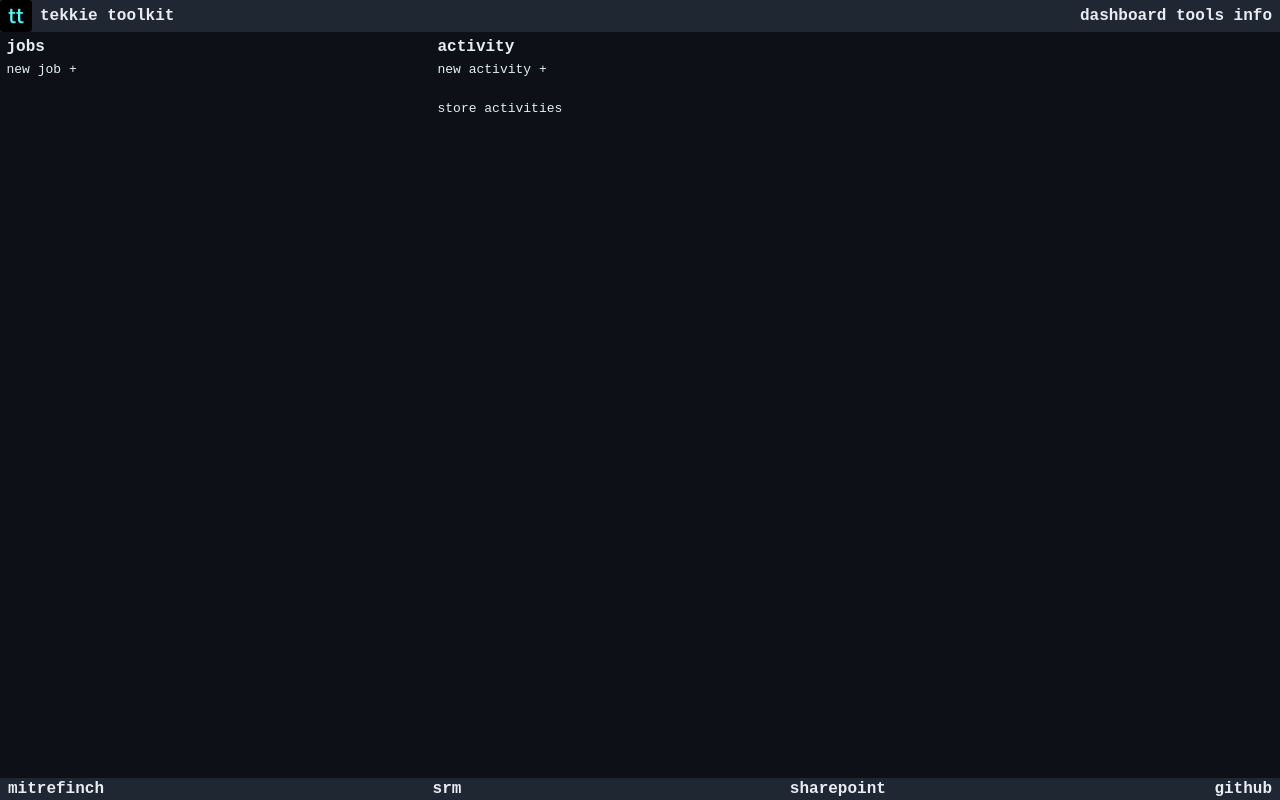
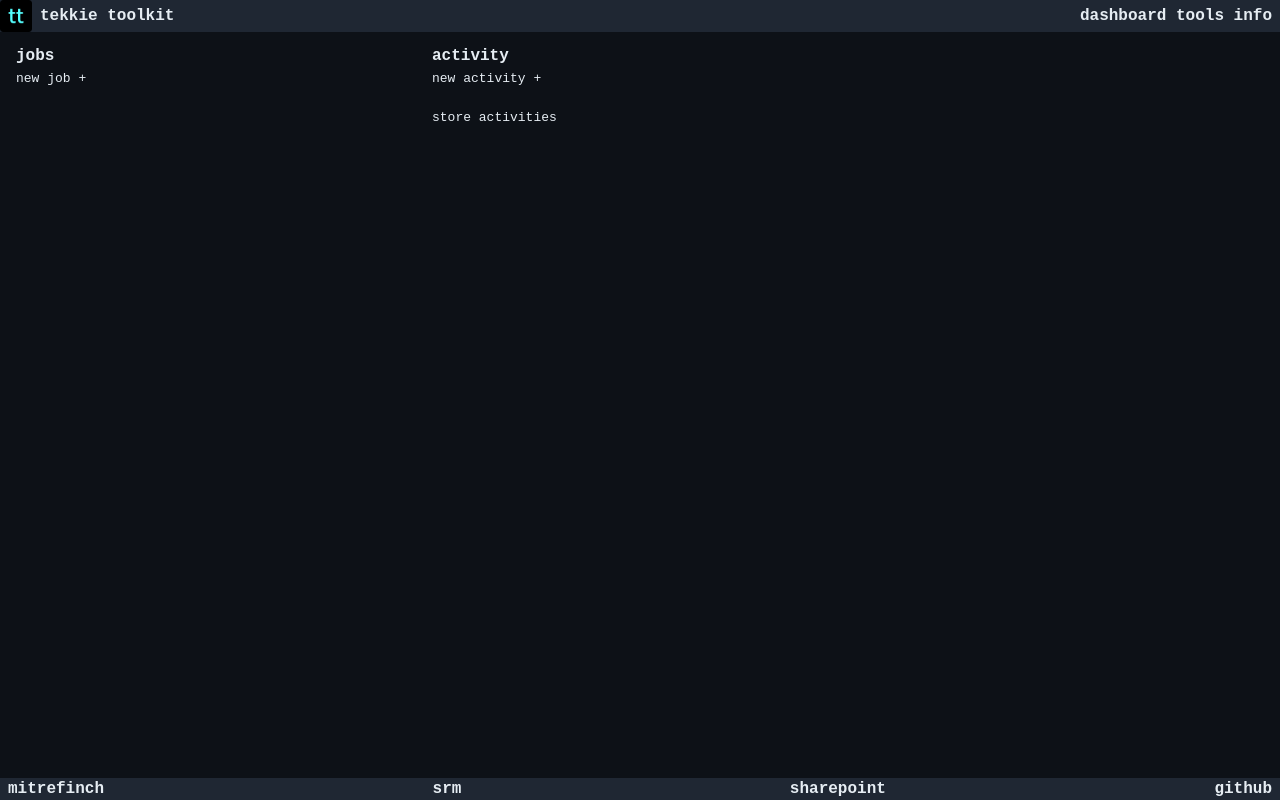
Before and after one commit to charlie-daniels/techie-toolkit, a website built with webpack: page src/index.html in a window 1280 px wide. Built offline with nearby package versions, Linux system fonts and the light colour scheme.

Commit message:
refactor: alter spacing

```diff
--- a/src/styles/global.scss
+++ b/src/styles/global.scss
@@ -73,6 +73,7 @@ a {
   flex: 1;
   background-color: $color-bg-main;
   color: $color-text-primary;
+  padding: 1rem;
 }
 
 #workspace h2 {
@@ -82,12 +83,10 @@ a {
 
 #workspace .job {
   flex: 1;
-  margin: 0.5em
 }
 
 #workspace .activities {
   flex: 2;
-  margin: 0.5em;
 }
 
 /* Common */
```
